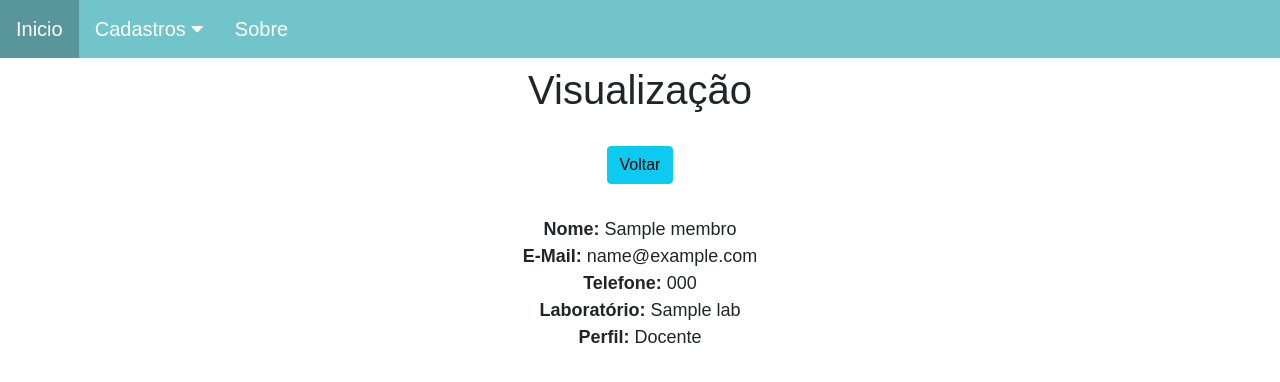
After one commit to Renildo15/Gestor-Lab, a Django app: page /membros/view/1 in a window 1280 px wide. The commit adds this page. Shown: the top 382 px of the page. Run offline with Django 4.2, Linux system fonts and the light colour scheme; data comes from the database, SQL or seed files in the repository; tables that the repository leaves empty hold one stand-in row (values such as "Sample post").

Commit message:
Criadas as funções de deletar e visualizar membros #20

```diff
--- a/membros_app/templates/base.html
+++ b/membros_app/templates/base.html
@@ -21,7 +21,7 @@
               </button>
               <div class="dropdown-content-css">
                 <a href="/laboratorio/">Cadastro Laborátorios</a>
-                <a href="#">Cadastro Membros</a>
+                <a href="/membros">Cadastro Membros</a>
                 <a href="#">Cadastro Projetos</a>
               </div>
             </div>
--- /dev/null
+++ b/membros_app/templates/membro_view.html
@@ -0,0 +1,24 @@
+{% extends 'base.html' %}
+{% load static %}
+
+{% block title %}
+    Visualização
+{% endblock title %}
+
+{% block content %}
+    <div class='col-8 m-auto pt-2 pb-2 text-center'>
+        <h1>Visualização</h1>
+    </div>
+
+    <div class='col-8 m-auto pt-3 pb-2 text-center'>
+        <a href="/membros" class="btn btn-info">Voltar</a>
+    </div>
+
+    <div class='col-8 m-auto pt-4 pb-2 text-center'>
+        <strong>Nome: </strong>{{membro.nome}}<br>
+        <strong>E-Mail: </strong>{{membro.email}}<br>
+        <strong>Telefone: </strong>{{membro.telefone}}<br>
+        <strong>Laboratório: </strong>{{membro.laboratorio}}<br>
+        <strong>Perfil: </strong>{{membro.membro_perfil}}<br>
+    </div>
+{% endblock content %}
--- a/membros_app/urls.py
+++ b/membros_app/urls.py
@@ -3,6 +3,8 @@ from . import views
 
 urlpatterns = [
     path('', views.listar_membros, name = 'listar_membros'),
+    path('view/<int:id>', views.visualizar_membro, name = 'visualizar_membro'),
     path('create/', views.form_membros, name = 'cadastrar_membro'),
-    path('<int:id>', views.form_membros, name = 'editar_membro'),
+    path('edit/<int:id>', views.form_membros, name = 'editar_membro'),
+    path('delete/<int:id>/', views.excluir_membro, name='excluir_membro')
 ]
--- a/membros_app/views.py
+++ b/membros_app/views.py
@@ -30,3 +30,14 @@ def form_membros(request, id = 0):
         if form.is_valid():
             form.save()
         return redirect('listar_membros')
+
+
+def excluir_membro(request, id):
+    membro = Membro.objects.get(pk = id)
+    membro.delete()
+    return redirect('listar_membros')
+
+
+def visualizar_membro(request, id):
+    membro = Membro.objects.get(pk = id)
+    return render(request, 'membro_view.html', {'membro': membro})
```
Also changed, not shown: membros_app/templates/membro_list.html (+7 -2 lines).
